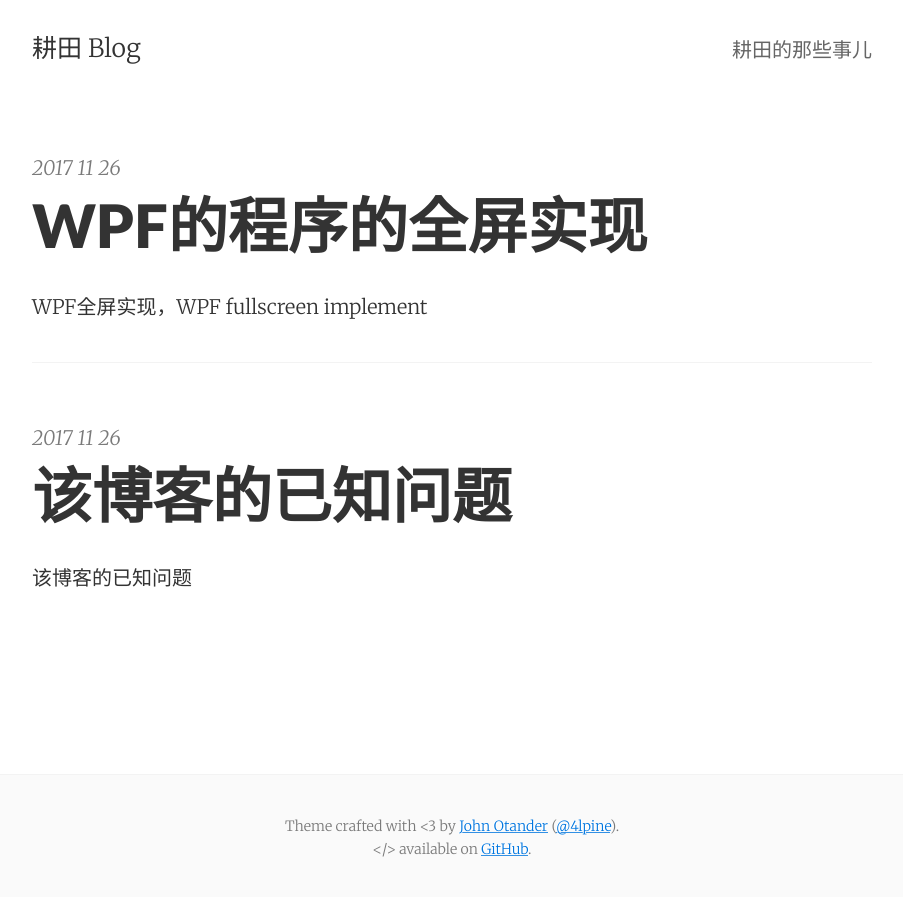
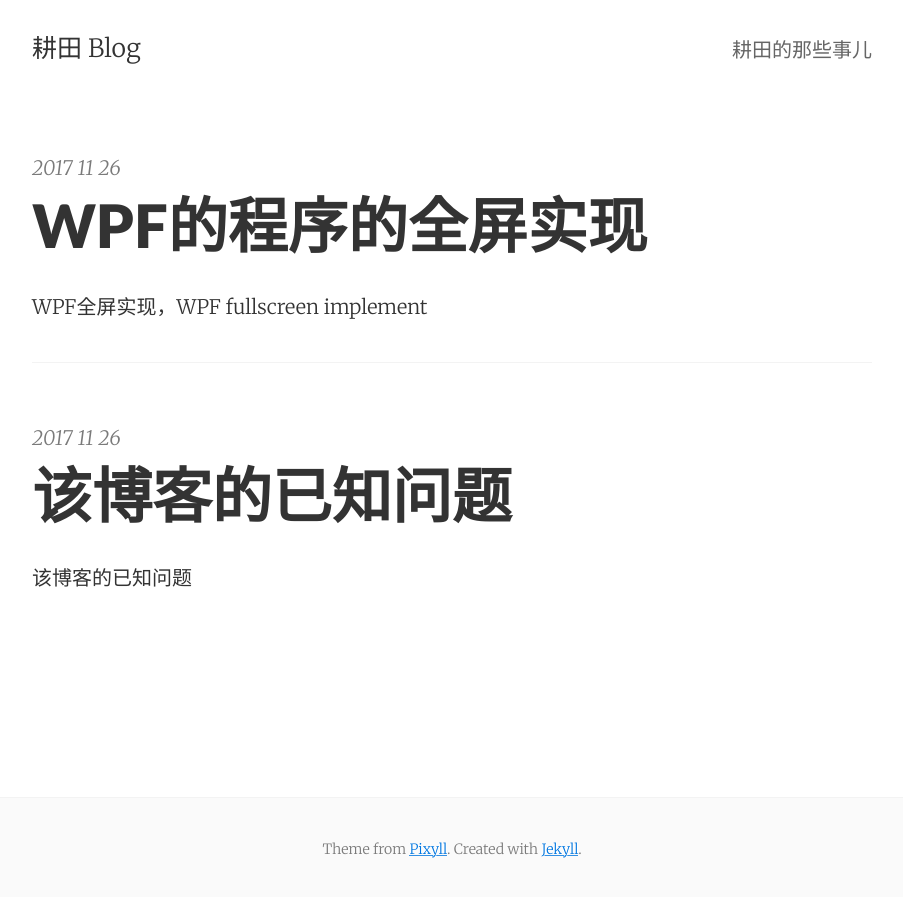
Before and after one commit to MatriXiao88/Rhuaer.github.io, a Jekyll site: the page built from index.html, in a window 1280 px wide. Shown: the top 897 px of the page, without its empty margins (188-1091 px from the left). Built offline with Jekyll 4.4.1, drawn with Linux system fonts in a browser that asks for light colours; the list of posts is cut into pages by our own code.

Commit message:
修改页面底部UI

```diff
--- a/_includes/footer.html
+++ b/_includes/footer.html
@@ -1,8 +1,8 @@
 <footer class="center">
   <div class="measure">
     <small>
-      Theme crafted with &lt;3 by <a href="http://johnotander.com">John Otander</a> (<a href="https://twitter.com/4lpine">@4lpine</a>).<br>
-      &lt;/&gt; available on <a href="https://github.com/johnotander/pixyll">GitHub</a>.
+      Theme from <a href="https://github.com/johnotander/pixyll">Pixyll</a>.
+      Created with <a href="https://jekyllrb.com/">Jekyll</a>.
     </small>
   </div>
 </footer>
```
